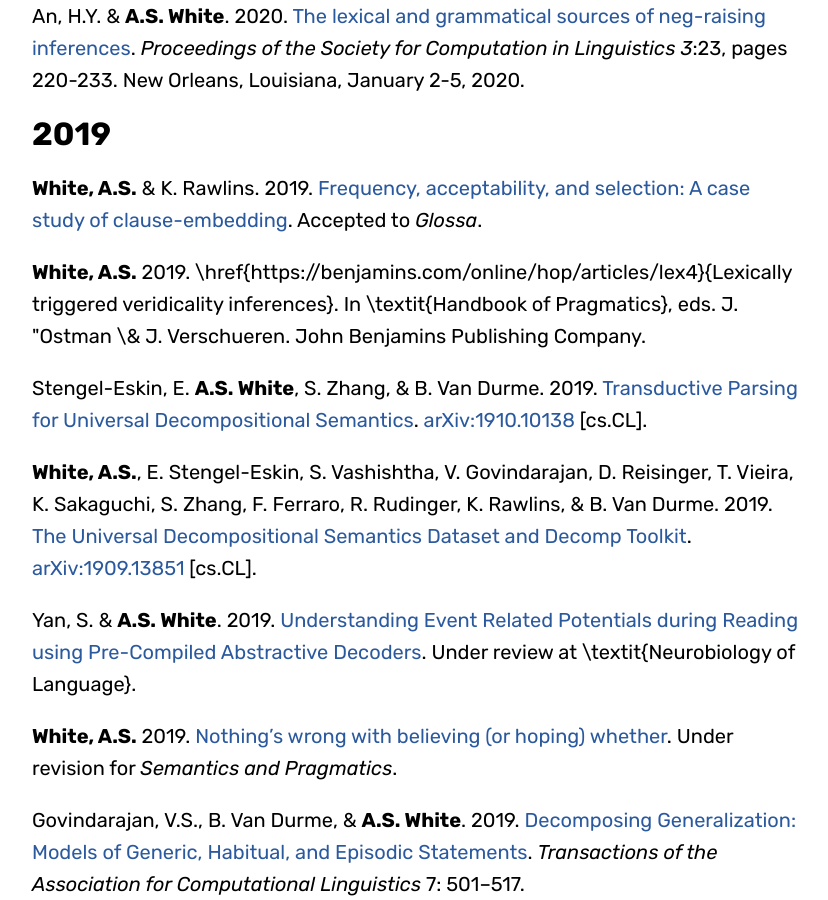
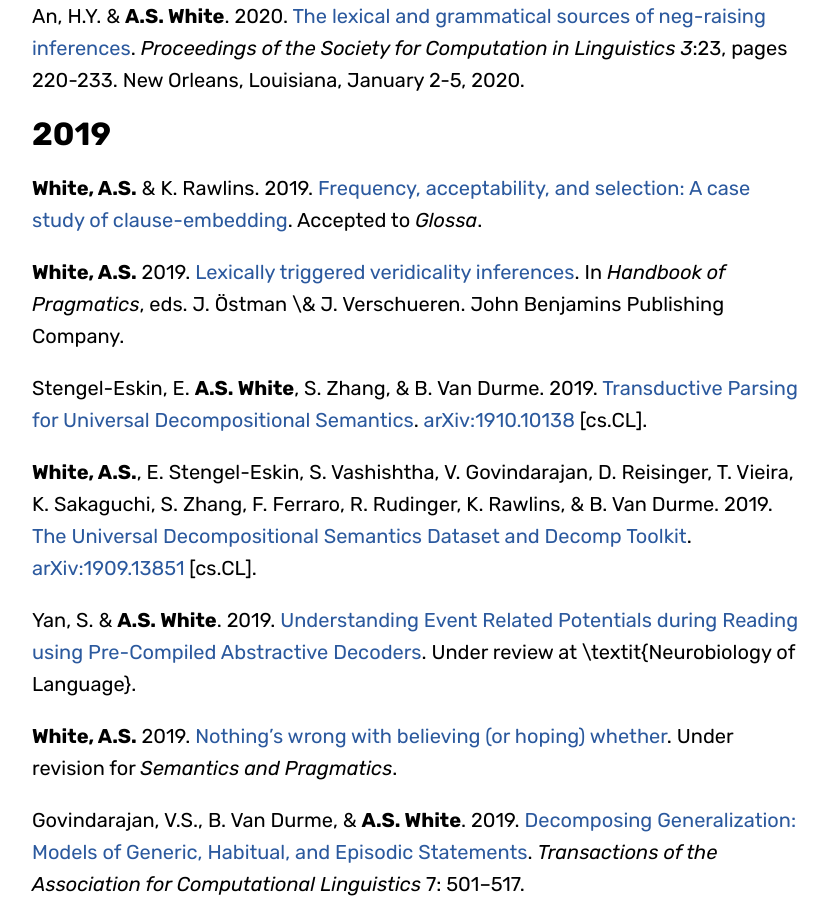
Before and after one commit to JIAXINGUY/aaronstevenwhite.github.io, a Jekyll site: the page built from papers.md, in a window 1280 px wide and 900 px high, scrolled down 321 px. Shown: the whole window, without its empty margins (224-1052 px from the left). Built offline with Jekyll 4.4.1, drawn with Linux system fonts in a browser that asks for light colours; some web fonts are replaced.

Commit message:
Fixes Handbook of Pragmatics citation

```diff
--- a/papers.md
+++ b/papers.md
@@ -12,7 +12,7 @@ An, H.Y. & **A.S. White**.  2020.  [The lexical and grammatical sources of neg-r
 
 **White, A.S.** & K. Rawlins. 2019. [Frequency, acceptability, and selection: A case study of clause-embedding](https://ling.auf.net/lingbuzz/004596/current.pdf). Accepted to *Glossa*.
 
-**White, A.S.** 2019. \href{https://benjamins.com/online/hop/articles/lex4}{Lexically triggered veridicality inferences}. In \textit{Handbook of Pragmatics}, eds. J. \"Ostman \& J. Verschueren. John Benjamins Publishing Company.
+**White, A.S.** 2019. [Lexically triggered veridicality inferences](https://benjamins.com/online/hop/articles/lex4). In _Handbook of Pragmatics_, eds. J. Östman \& J. Verschueren. John Benjamins Publishing Company.
 
 Stengel-Eskin, E. **A.S. White**, S. Zhang, & B. Van Durme. 2019. [Transductive Parsing for Universal Decompositional Semantics](https://arxiv.org/pdf/1910.10138). [arXiv:1910.10138](https://arxiv.org/abs/1910.10138) [cs.CL].
 
```
